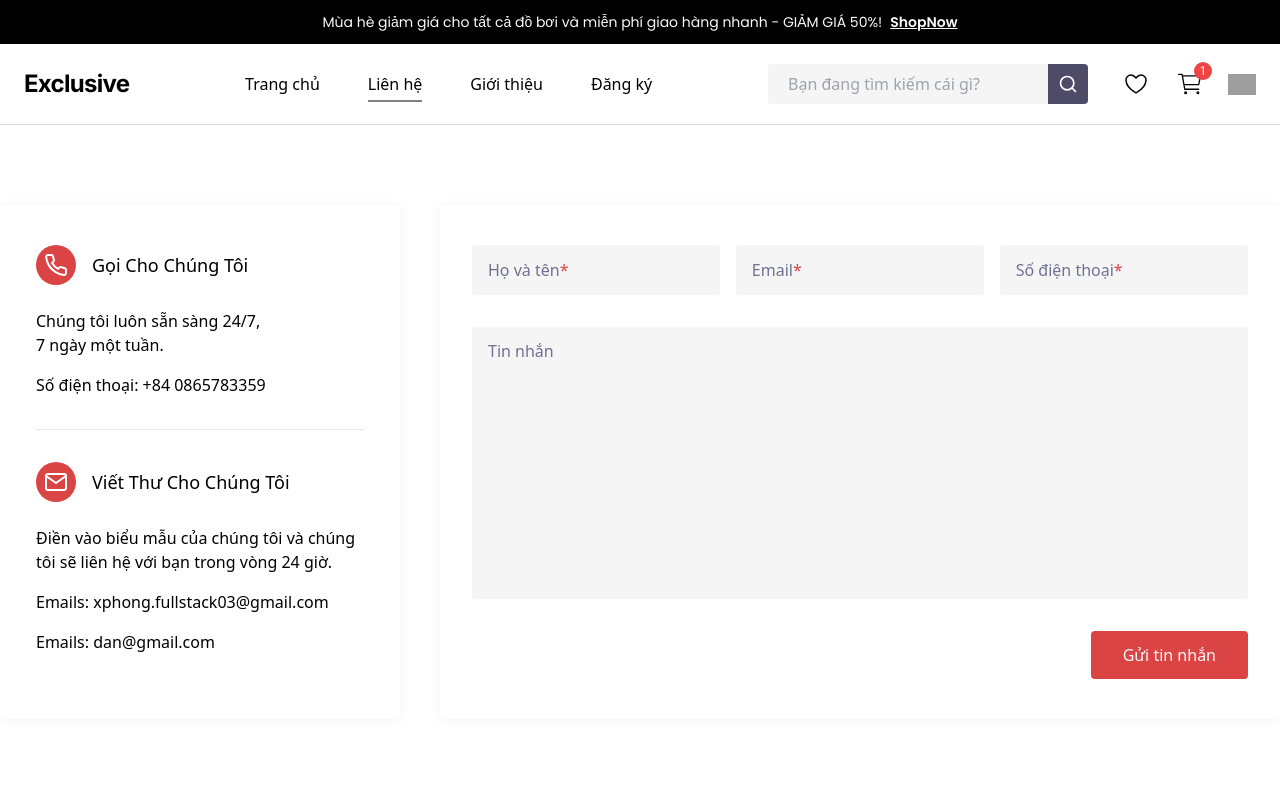
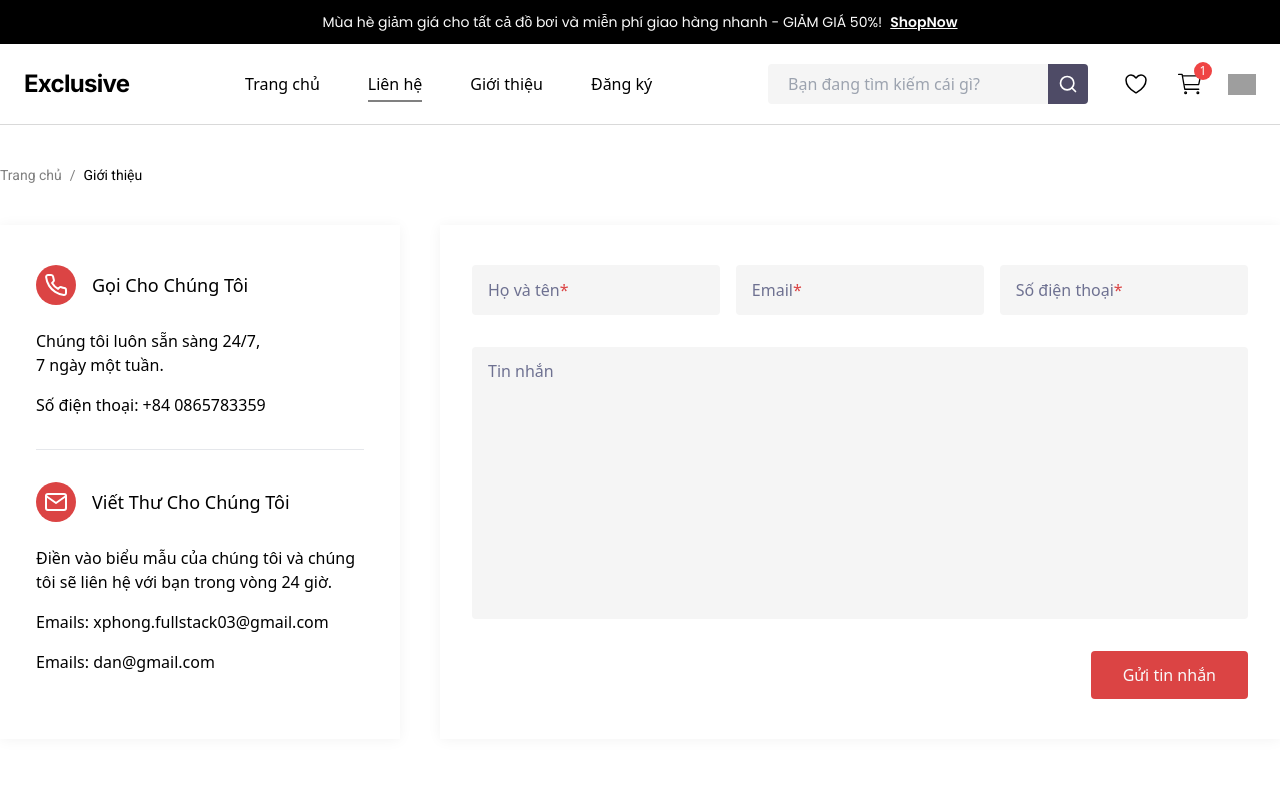
Before and after one commit to xuanphong03/E-commerce-Website, a React (Vite) app: page /contact in a window 1280 px wide. Shown: the top 800 px of the page. Built offline with nearby package versions, Linux system fonts and the light colour scheme; grey boxes are pictures that could not be loaded.

Commit message:
Tổ chức lại folder Contact Page

```diff
--- a/src/pages/Contact/ContactForm.jsx
+++ b/src/pages/Contact/components/ContactForm/index.jsx
@@ -4,8 +4,8 @@ import * as yup from 'yup';
 import PropTypes from 'prop-types';
 import { FaSpinner } from 'react-icons/fa';
 
-import ContactInput from './ContactInput';
-import ContactMessage from './ContactMessage';
+import ContactInput from '../input-controls/ContactInput';
+import ContactMessage from '../input-controls/ContactMessage';
 import { useEffect } from 'react';
 import { regex } from '~/constants/regex';
 
--- /dev/null
+++ b/src/pages/Contact/components/ContactInfo/ContactByEmail.jsx
@@ -0,0 +1,26 @@
+import { FiMail } from 'react-icons/fi';
+
+function ContactByEmail() {
+  return (
+    <article>
+      <div className="flex items-center gap-4">
+        <span className="flex h-10 w-10 items-center justify-center rounded-full bg-[#DB4444] text-2xl text-white">
+          <FiMail />
+        </span>
+        <h2 className="text-lg font-medium capitalize text-black">
+          Viết thư cho chúng tôi
+        </h2>
+      </div>
+      <div className="mt-6 flex flex-col gap-4 text-base text-black">
+        <p>
+          Điền vào biểu mẫu của chúng tôi và chúng tôi sẽ liên hệ với bạn trong
+          vòng 24 giờ.
+        </p>
+        <p>Emails: xphong.fullstack03@gmail.com</p>
+        <p>Emails: dan@gmail.com</p>
+      </div>
+    </article>
+  );
+}
+
+export default ContactByEmail;
--- /dev/null
+++ b/src/pages/Contact/components/ContactInfo/ContactByPhone.jsx
@@ -0,0 +1,24 @@
+import { FiPhone } from 'react-icons/fi';
+
+function ContactByPhone() {
+  return (
+    <article>
+      <div className="flex items-center gap-4">
+        <span className="flex h-10 w-10 items-center justify-center rounded-full bg-[#DB4444] text-2xl text-white">
+          <FiPhone />
+        </span>
+        <h2 className="text-lg font-medium capitalize text-black">
+          Gọi cho chúng tôi
+        </h2>
+      </div>
+      <div className="mt-6 flex flex-col gap-4 text-base text-black">
+        <p>
+          Chúng tôi luôn sẵn sàng 24/7, <br></br>7 ngày một tuần.
+        </p>
+        <p>Số điện thoại: +84 0865783359</p>
+      </div>
+    </article>
+  );
+}
+
+export default ContactByPhone;
--- a/src/pages/Contact/ContactInput.jsx
+++ b/src/pages/Contact/components/input-controls/ContactInput.jsx
@@ -1,6 +1,6 @@
 import PropTypes from 'prop-types';
 
-import './ContactForm.css';
+import './input-controls.css';
 
 ContactInput.propTypes = {
   id: PropTypes.string,
--- a/src/pages/Contact/ContactMessage.jsx
+++ b/src/pages/Contact/components/input-controls/ContactMessage.jsx
@@ -1,5 +1,5 @@
 import PropTypes from 'prop-types';
-import './ContactForm.css';
+import './input-controls.css';
 
 ContactMessage.propTypes = {
   id: PropTypes.string,
--- a/src/pages/Contact/index.jsx
+++ b/src/pages/Contact/index.jsx
@@ -1,50 +1,33 @@
-import { FiPhone } from 'react-icons/fi';
-import { FiMail } from 'react-icons/fi';
-import ContactForm from './ContactForm';
-
+import ContactForm from './components/ContactForm/';
+import ContactByPhone from './components/ContactInfo/ContactByPhone';
+import ContactByEmail from './components/ContactInfo/ContactByEmail';
+import Breadcrumbs from '~/components/Breadcrumbs/Breadcrumbs';
+const BREAD_CRUMBS = [
+  {
+    id: 1,
+    to: '/',
+    name: 'Trang chủ',
+  },
+  {
+    id: 2,
+    to: '/about',
+    name: 'Giới thiệu',
+  },
+];
 export default function ContactPage() {
   const handleSubmitContactForm = (data) => {
     // handle submit form data to backend
   };
   return (
     <main className="mx-auto max-w-[1300px]">
-      <section className="grid grid-cols-12 gap-10 pb-32 pt-20">
+      <div className="mt-10">
+        <Breadcrumbs pathList={BREAD_CRUMBS} />
+      </div>
+      <section className="grid grid-cols-12 gap-10 pb-32 pt-10">
         <div className="shadow-form col-span-4 px-9 py-10">
-          <article>
-            <div className="flex items-center gap-4">
-              <span className="flex h-10 w-10 items-center justify-center rounded-full bg-[#DB4444] text-2xl text-white">
-                <FiPhone />
-              </span>
-              <h2 className="text-lg font-medium capitalize text-black">
-                Gọi cho chúng tôi
-              </h2>
-            </div>
-            <div className="mt-6 flex flex-col gap-4 text-base text-black">
-              <p>
-                Chúng tôi luôn sẵn sàng 24/7, <br></br>7 ngày một tuần.
-              </p>
-              <p>Số điện thoại: +84 0865783359</p>
-            </div>
-          </article>
+          <ContactByPhone />
           <hr className="my-8 bg-black"></hr>
-          <article>
-            <div className="flex items-center gap-4">
-              <span className="flex h-10 w-10 items-center justify-center rounded-full bg-[#DB4444] text-2xl text-white">
-                <FiMail />
-              </span>
-              <h2 className="text-lg font-medium capitalize text-black">
-                Viết thư cho chúng tôi
-              </h2>
-            </div>
-            <div className="mt-6 flex flex-col gap-4 text-base text-black">
-              <p>
-                Điền vào biểu mẫu của chúng tôi và chúng tôi sẽ liên hệ với bạn
-                trong vòng 24 giờ.
-              </p>
-              <p>Emails: xphong.fullstack03@gmail.com</p>
-              <p>Emails: dan@gmail.com</p>
-            </div>
-          </article>
+          <ContactByEmail />
         </div>
         <div className="shadow-form col-span-8 px-8 py-10">
           <ContactForm onSubmit={handleSubmitContactForm} />
```
Also changed, not shown: src/pages/Contact/components/input-controls/input-controls.css (renamed from src/pages/Contact/ContactForm.css).
